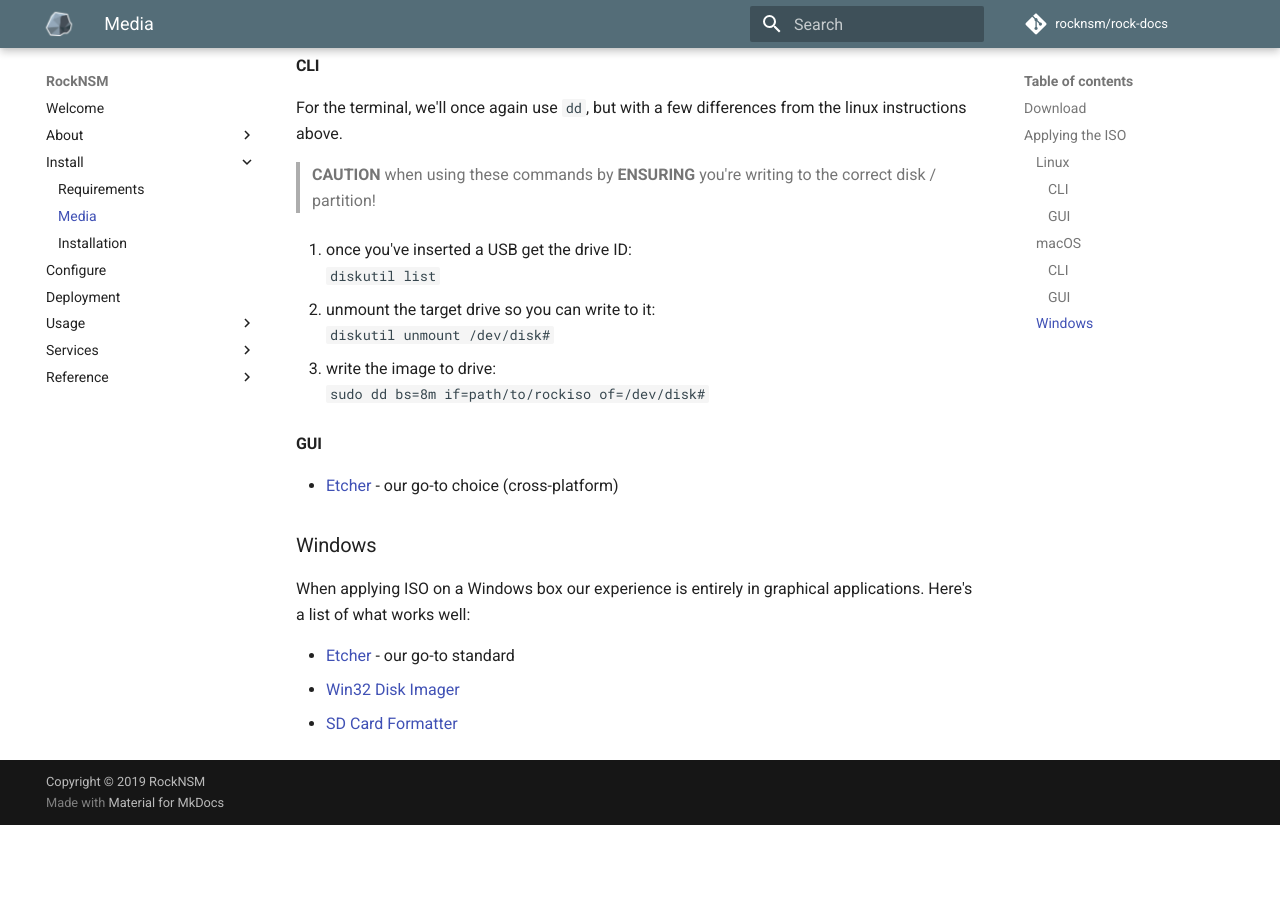
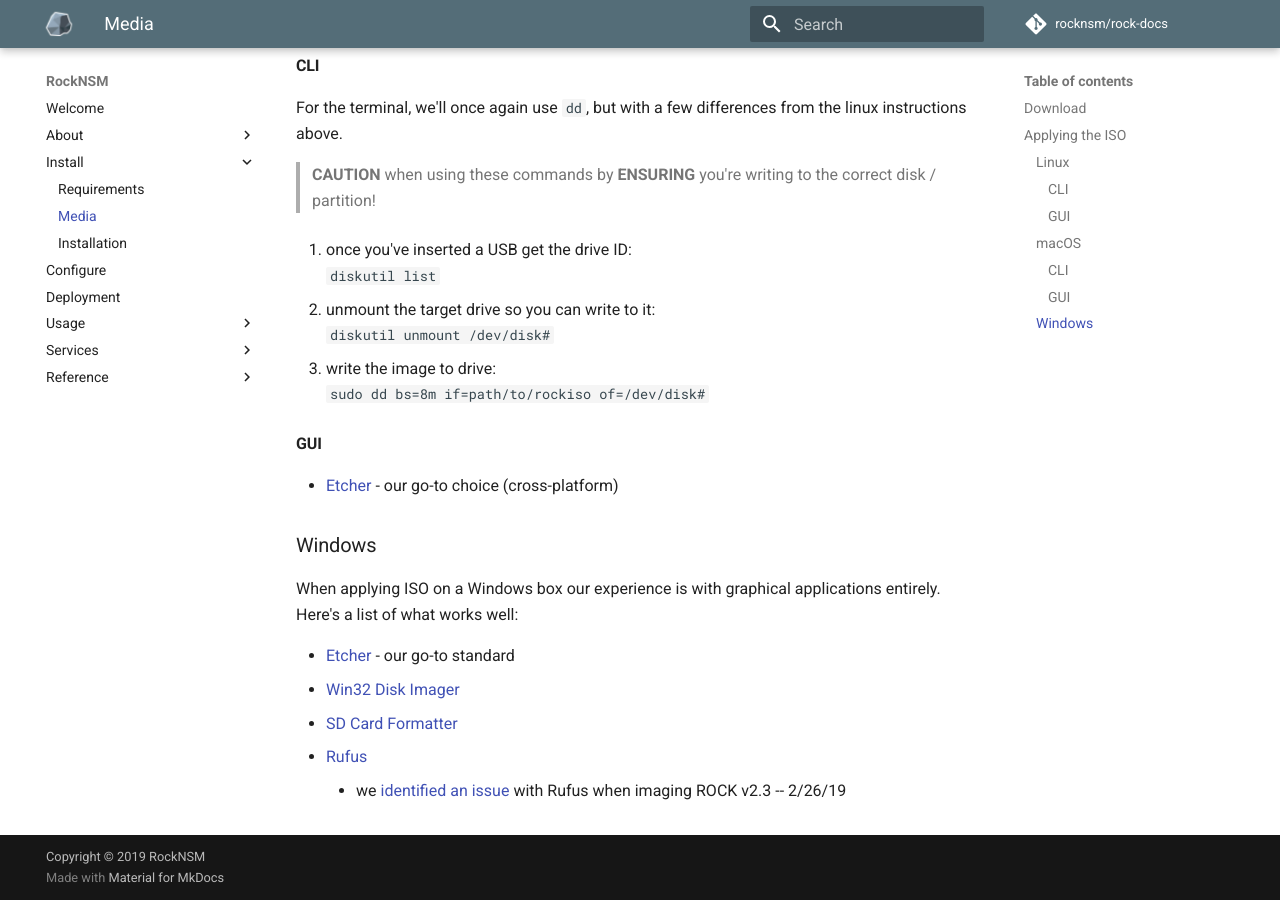
Before and after one commit to seven62/mkdocs-demo, an MkDocs documentation site: the page built from docs/install/media.md, in a window 1280 px wide and 900 px high, scrolled down 1280 px. Built offline with MkDocs 1.6.1 and Material for MkDocs 9.7.7, drawn with Linux system fonts in a browser that asks for light colours; comment, search, counter and statistics services are not loaded; before the commit the page ends 2105 px from its top, so only the background shows below that.

Commit message:
add rufus issue

```diff
--- a/docs/install/media.md
+++ b/docs/install/media.md
@@ -66,10 +66,11 @@ For the terminal, we'll once again use `dd`, but with a few differences from the
 
 ### Windows
 
-<!-- #### Using a GUI -->
-
-When applying ISO on a Windows box our experience is entirely in graphical applications.  Here's a list of what works well:
+When applying ISO on a Windows box our experience is with graphical applications entirely.  Here's a list of what works well:
 
 - [Etcher](http://etcher.io) - our go-to standard
 - [Win32 Disk Imager](https://sourceforge.net/projects/win32diskimager/)
 - [SD Card Formatter](https://www.sdcard.org/downloads/formatter_4/)
+- [Rufus](https://rufus.ie/)
+    - we [identified an issue](https://twitter.com/rocknsm/status/1100517122021748737) with Rufus
+when imaging ROCK v2.3 -- 2/26/19
```
